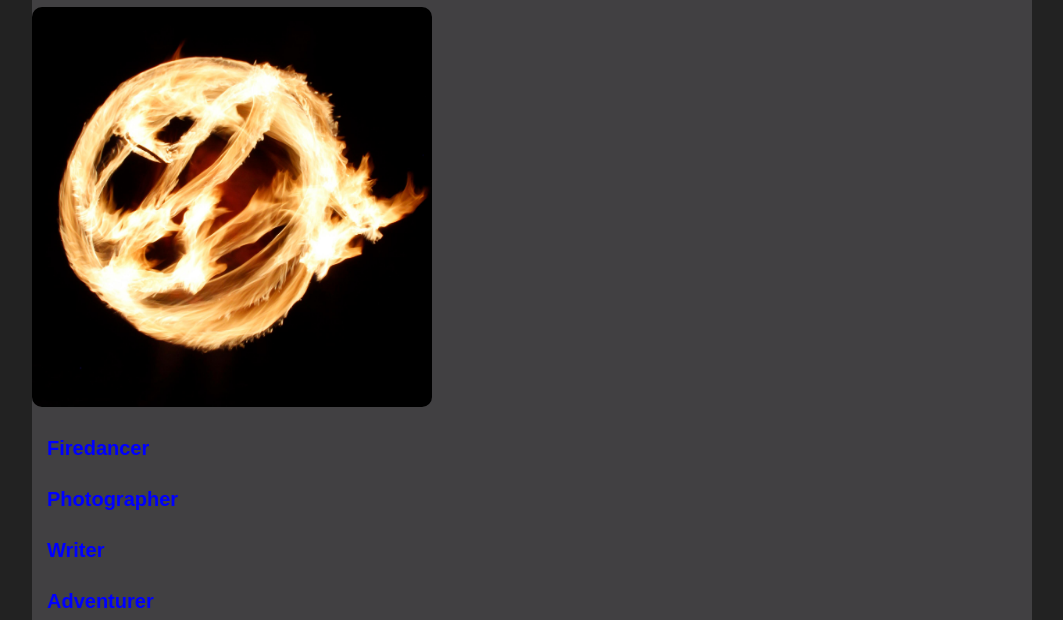
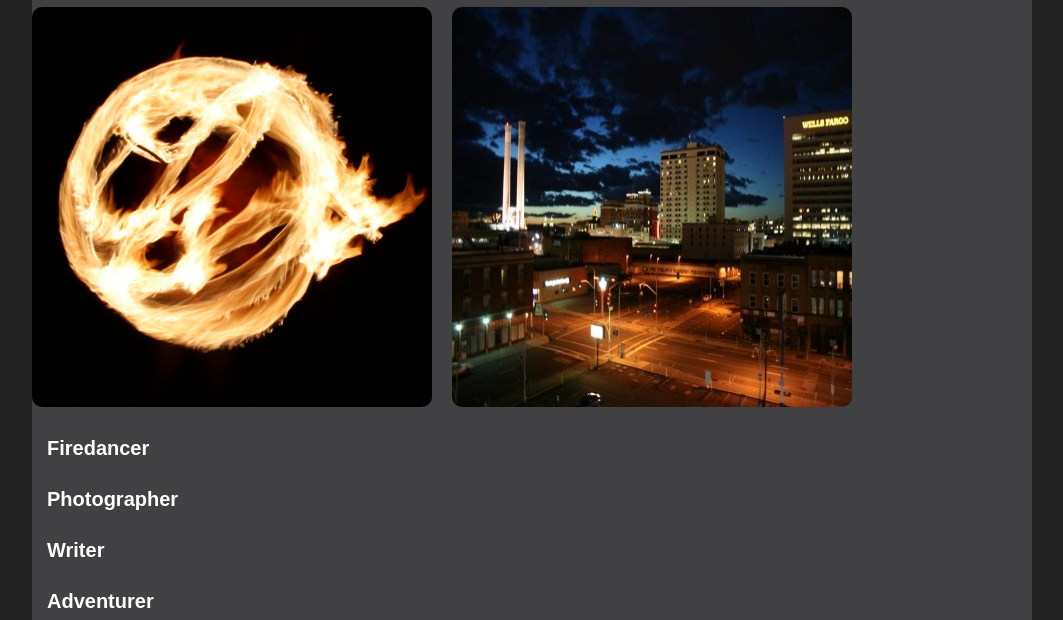
Before and after one commit to tericloth/p2-resume, a plain HTML site: page index.html in a window 1280 px wide. Shown: the part 153-773 px from the top of the page, without its empty margins (108-1171 px from the left). Drawn offline with Linux system fonts and the light colour scheme.

Commit message:
pictures, background

```diff
--- a/css/styles.css
+++ b/css/styles.css
@@ -11,6 +11,8 @@ body {
 	background: #222222;
 
 }
+
+
 
 div {
 	display: block;
@@ -41,7 +43,7 @@ div {
 }
 
 h2, h4 {
-	color: blue;
+	color: white;
 	margin: 10px 0 0px 15px;
 	font-size: 1.25em;
 	display: block;
--- a/index.html
+++ b/index.html
@@ -22,6 +22,7 @@
 				<h1>Teri Simpson</h1>
 			</div>
 			<img class="grid_4 omega" src="img/oroborus.jpg" alt="Oroborus">
+			<img class="grid_4 delta" src="img/spokane.jpg" alt="spokane">
 		</div>
 
 <header>
```
Also changed, not shown: img/ashley.jpg (renamed from img/fire.jpg).
